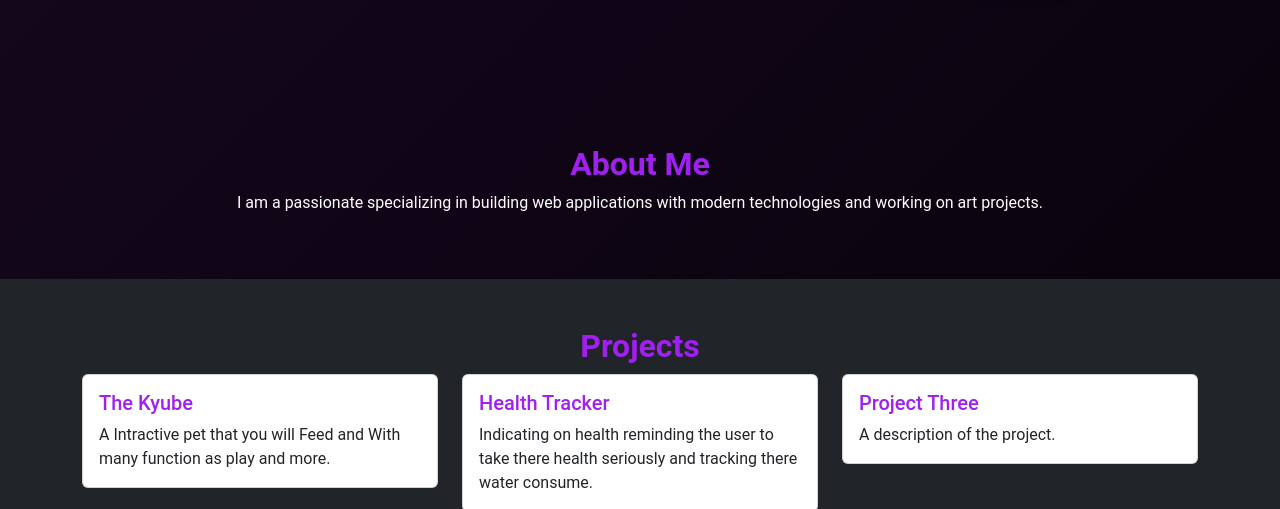
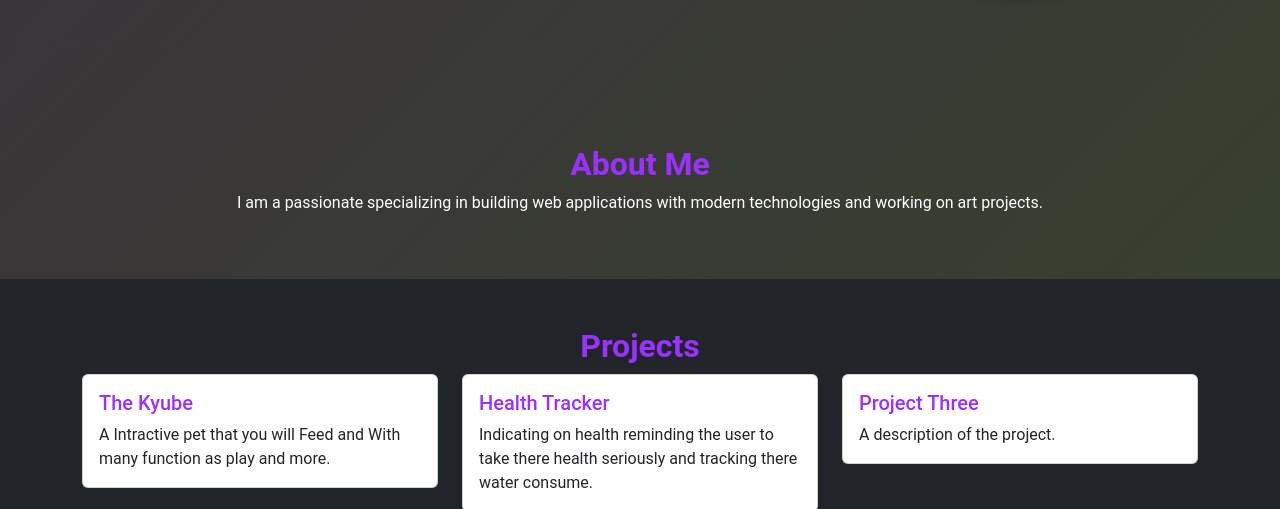
Before and after one commit to KeeperDe8/Baral_INF232, a plain HTML site: page index.html in a window 1280 px wide. Shown: the part 465-974 px from the top of the page. Drawn offline with nearby package versions, Linux system fonts and the light colour scheme.

Commit message:
3rd Commit

```diff
--- a/style.css
+++ b/style.css
@@ -5,7 +5,7 @@ html, body {
   }
 
   body {
-    background: linear-gradient(-45deg, #000000, #391350); /* Black and Purple Gradient */
+    background: linear-gradient(-45deg, #354924, #421061); /* Black and Purple Gradient */
     background-size: 400% 400%;
     animation: gradient 15s ease infinite;
     font-family: 'Roboto', sans-serif;
@@ -104,13 +104,13 @@ html, body {
   }
 
   .section-title {
-    color: #a020f0;
+    color: #9b30ff;
     font-size: 2rem;
     font-weight: bold;
   }
 
   .card-title {
-    color: #a020f0;
+    color: #9b30ff;
   }
 
   .footer {
@@ -165,4 +165,10 @@ html, body {
     .section-title {
       font-size: 1.5rem;
     }
+
+
+
+
+
+
   }
```
